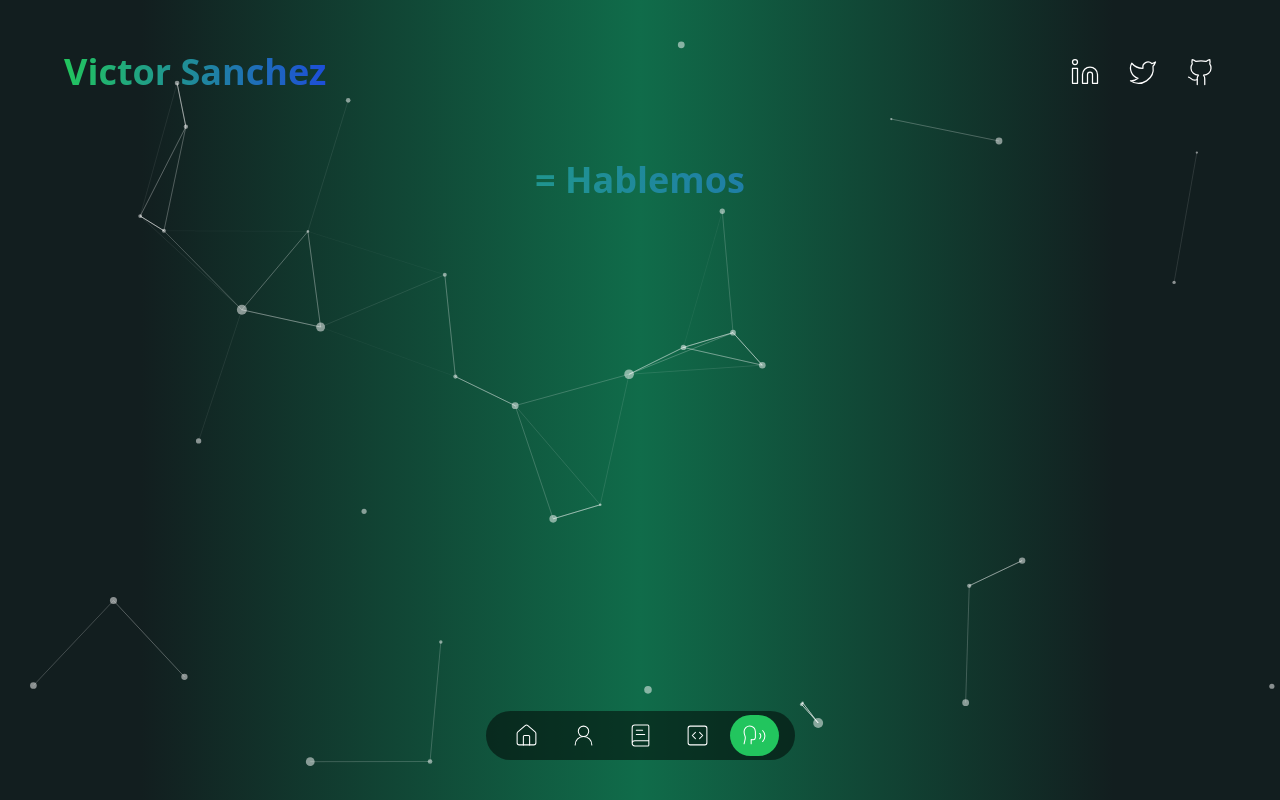
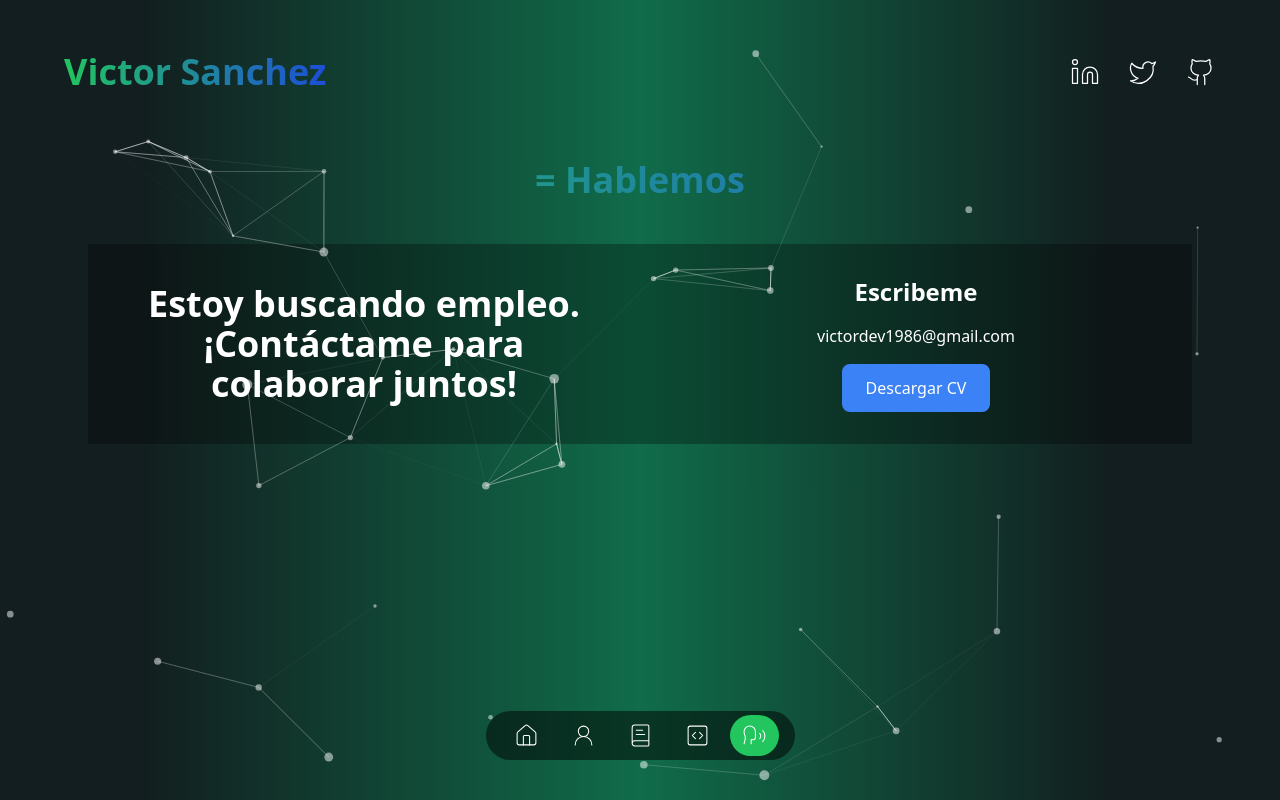
Before and after one commit to VictorDev1986/Victor_portafolio, a Next.js app: page /contact in a window 1280 px wide. Built offline with nearby package versions, Linux system fonts and the light colour scheme.

Commit message:
creando pagina de contacto

```diff
--- a/app/(routes)/contact/page.tsx
+++ b/app/(routes)/contact/page.tsx
@@ -1,6 +1,7 @@
 import ContainerPage from "@/components/container";
 import { CoverParticles } from "@/components/cover-particles";
 import TransitionPage from "@/components/transition-page";
+import ContactPage from "@/components/contact-page";
 
 
 const PageAboutMe = () => {
@@ -13,6 +14,7 @@ const PageAboutMe = () => {
                 <h2 className=" mt-0 my-3 text-2xl font-bold text-center md:block md:text-center bg-gradient-to-r from-green-500 via
                          to-blue-700 bg-clip-text text-transparent sm:text-4xl">
                             = Hablemos</h2>
+                            <ContactPage />
                 </div>
             </ContainerPage>
 
--- /dev/null
+++ b/components/contact-page.tsx
@@ -0,0 +1,28 @@
+import React from 'react';
+
+const ContactPage = () => {
+    return (
+        <div className="flex flex-col md:flex-row h-min py-8">
+            {/* Left side with a message */}
+            <div className="w-full md:w-1/2 bg-black/30 flex items-center justify-center text-white p-6">
+                <h1 className="text-2xl md:text-4xl font-bold text-center px-4">
+                    Estoy buscando empleo. ¡Contáctame para colaborar juntos!
+                </h1>
+            </div>
+
+            <div className="w-full md:w-1/2 bg-black/30 flex flex-col items-center justify-center p-8">
+                <h2 className="text-xl md:text-2xl font-semibold mb-4">Escribeme</h2>
+                <p className="mb-4 text-while text-center">victordev1986@gmail.com</p>
+                <a
+                    href="/path/to/your-cv.pdf" // Reemplaza con la URL de tu CV
+                    download
+                    className="bg-blue-500 text-white px-6 py-3 rounded-lg hover:bg-blue-600 transition duration-300 text-center"
+                >
+                    Descargar CV
+                </a>
+            </div>
+        </div>
+    );
+};
+
+export default ContactPage;
--- a/components/portfolio-box.tsx
+++ b/components/portfolio-box.tsx
@@ -23,7 +23,7 @@ const PortfolioBox = (props: PortfolioBoxProps) => {
             <h3 className="mb-4 text-xl">{title}</h3>
             <Image
                 src={image}
-                alt="Image"
+                alt="Imagen"
                 width={200} height={200} className="w-full md:w-[200px] rounded-2xl h-auto"
             />
 
@@ -31,7 +31,8 @@ const PortfolioBox = (props: PortfolioBoxProps) => {
                 <Link
                     href={urlGithub}
                     target="_blank"
-                    className="p-2 transition duration-150 rounded-lg  bg-black/35  text-while border-green-500 hover:shadow-xl hover:shadow-green-500  "
+                    rel="noopener noreferrer"
+                    className="p-2 transition duration-150 rounded-lg bg-black/35 text-white border-green-500 hover:shadow-xl hover:shadow-green-500"
                 >
                     Github
                 </Link>
@@ -39,14 +40,14 @@ const PortfolioBox = (props: PortfolioBoxProps) => {
                 <Link
                     href={urlDemo}
                     target="_blank"
-                    className="p-2 transition duration-150 rounded-lg border-2  text-while border-green-500 hover:shadow-xl hover:shadow-green-500"
+                    rel="noopener noreferrer"
+                    className="p-2 transition duration-150 rounded-lg border-2 text-white border-green-500 hover:shadow-xl hover:shadow-green-500"
                 >
                     Ver Sitio
                 </Link>
             </div>
         </div>
-
     );
 }
 
-export default PortfolioBox
+export default PortfolioBox;
```
